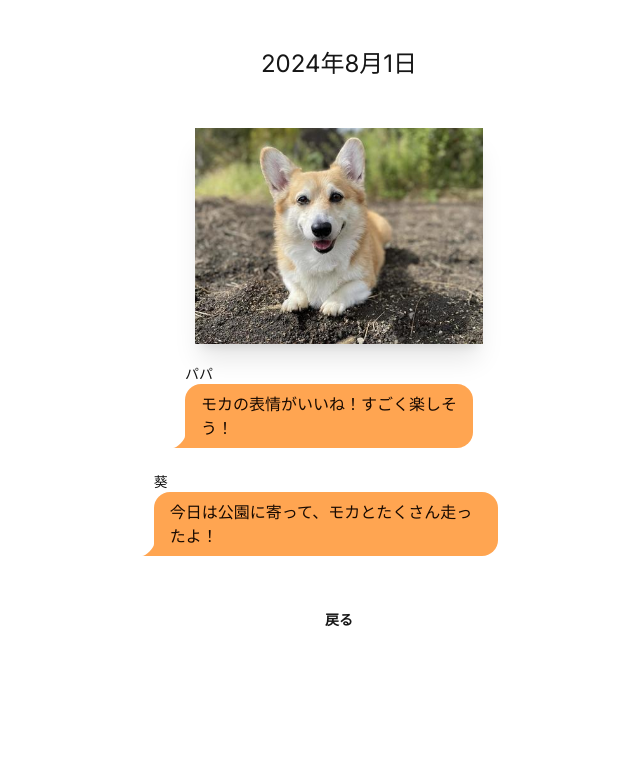
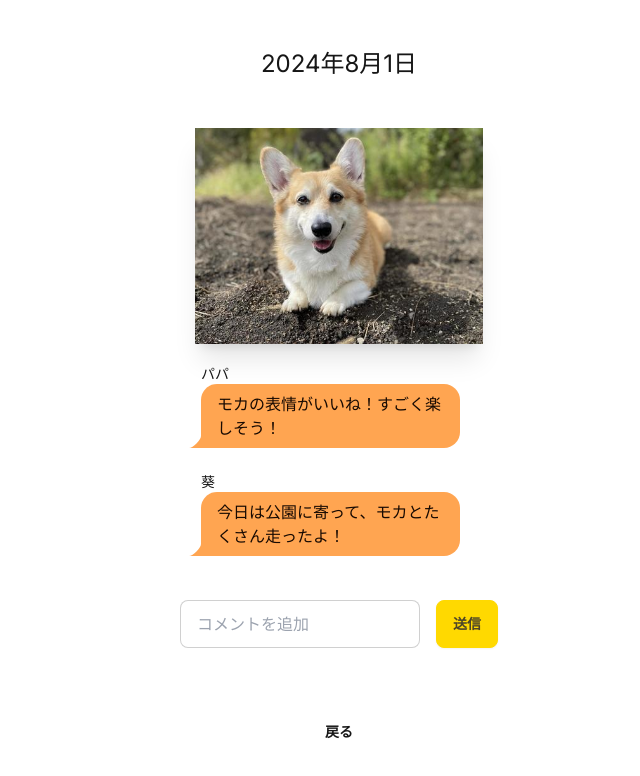
Before and after one commit to Jiromtrf/mojiriya, a Next.js app in the folder frontend/next-app/: page /components/Photo/1 in a window 1280 px wide. Shown: the top 776 px of the page, without its empty margins (301-941 px from the left). Built offline with nearby package versions, Linux system fonts and the light colour scheme.

Commit message:
frontend：Photoページにコメント入力欄を追加。

```diff
--- a/frontend/next-app/src/app/components/Photo/[PhotoId]/page.jsx
+++ b/frontend/next-app/src/app/components/Photo/[PhotoId]/page.jsx
@@ -17,13 +17,18 @@ const Photo = () => {
   <div className="chat-header">
     パパ
   </div>
-  <div className="chat-bubble  chat-bubble-accent">モカの表情がいいね！すごく楽しそう！</div>
+  <div className="chat-bubble  chat-bubble-accent w-72">モカの表情がいいね！すごく楽しそう！</div>
 </div>
 <div className="chat chat-start">
   <div className="chat-header">
     葵
   </div>
-  <div className="chat-bubble  chat-bubble-accent">今日は公園に寄って、モカとたくさん走ったよ！</div>
+  <div className="chat-bubble  chat-bubble-accent w-72">今日は公園に寄って、モカとたくさん走ったよ！</div>
+</div>
+
+<div class="flex flex-row space-x-4 my-6">
+<input type="text" placeholder="コメントを追加" className="input input-bordered w-60" />
+<button class="btn btn-primary">送信</button>
 </div>
 
 <button class="btn btn-ghost my-2 mt-5 rounded-full">戻る</button>
```
